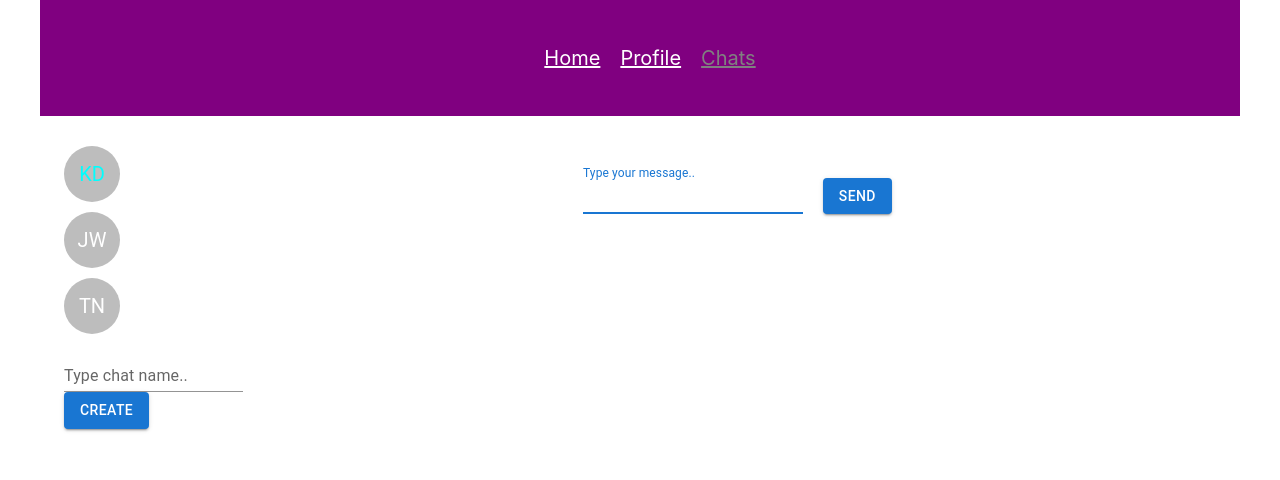
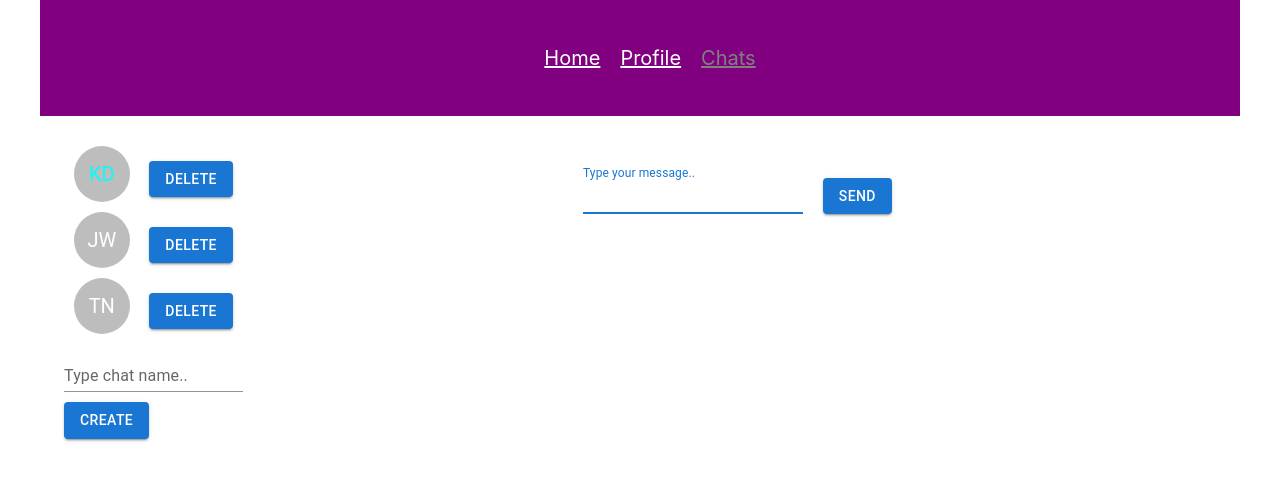
Before and after one commit to Eliseev88/react_course, a React (Create React App) app in the folder my-app/: page /chat/1 in a window 1280 px wide. Shown: the top 480 px of the page. Built offline with nearby package versions, Linux system fonts and the light colour scheme.

Commit message:
delete chats functional + usePrevious + loadash

```diff
--- a/my-app/package.json
+++ b/my-app/package.json
@@ -7,6 +7,7 @@
     "@emotion/styled": "^11.8.1",
     "@mui/material": "^5.5.3",
     "cra-template": "1.1.3",
+    "lodash": "^4.17.21",
     "prop-types": "^15.8.1",
     "react": "^17.0.2",
     "react-dom": "^17.0.2",
--- a/my-app/public/index.html
+++ b/my-app/public/index.html
@@ -9,35 +9,12 @@
       name="description"
       content="Web site created using create-react-app"
     />
-    <link rel="apple-touch-icon" href="%PUBLIC_URL%/logo192.png" />
-    <!--
-      manifest.json provides metadata used when your web app is installed on a
-      user's mobile device or desktop. See https://developers.google.com/web/fundamentals/web-app-manifest/
-    -->
     <link rel="manifest" href="%PUBLIC_URL%/manifest.json" />
-    <!--
-      Notice the use of %PUBLIC_URL% in the tags above.
-      It will be replaced with the URL of the `public` folder during the build.
-      Only files inside the `public` folder can be referenced from the HTML.
 
-      Unlike "/favicon.ico" or "favicon.ico", "%PUBLIC_URL%/favicon.ico" will
-      work correctly both with client-side routing and a non-root public URL.
-      Learn how to configure a non-root public URL by running `npm run build`.
-    -->
     <title>React App</title>
   </head>
   <body>
     <noscript>You need to enable JavaScript to run this app.</noscript>
     <div id="root"></div>
-    <!--
-      This HTML file is a template.
-      If you open it directly in the browser, you will see an empty page.
-
-      You can add webfonts, meta tags, or analytics to this file.
-      The build step will place the bundled scripts into the <body> tag.
-
-      To begin the development, run `npm start` or `yarn start`.
-      To create a production bundle, use `npm run build` or `yarn build`.
-    -->
   </body>
 </html>
--- a/my-app/src/Components/Chat/Chat.jsx
+++ b/my-app/src/Components/Chat/Chat.jsx
@@ -1,14 +1,21 @@
 import Avatar from '@mui/material/Avatar';
+import Button from '@mui/material/Button';
 import { NavLink } from 'react-router-dom';
 import './Chat.scss';
 
-function Chat ({id, name}) {
+function Chat ({id, name, deleteChat}) {
     const firstLetter = name[0];
     const secondLetter = name.split(' ')[1][0];
+
+    const handleClick = () => deleteChat(id);
+
     return (
-        <NavLink to={`/chat/${id}`} className='chat__link'>
-            <Avatar className='chat'>{firstLetter+secondLetter}</Avatar>
-        </NavLink>
+        <div className='chat__wrapper'>
+            <NavLink to={`/chat/${id}`} className='chat__link'>
+                <Avatar className='chat'>{firstLetter+secondLetter}</Avatar>
+            </NavLink>
+            <Button variant="contained" onClick={handleClick}>Delete</Button>
+        </div>
     )
 }
 
--- a/my-app/src/Components/Chat/Chat.scss
+++ b/my-app/src/Components/Chat/Chat.scss
@@ -17,6 +17,12 @@
     display: block;
 }
 
+.chat__wrapper {
+    display: flex;
+    justify-content: space-around;
+    align-items: center;
+}
+
 .active .chat {
     color: aqua;
 }
--- a/my-app/src/Components/ChatList/ChatList.jsx
+++ b/my-app/src/Components/ChatList/ChatList.jsx
@@ -7,34 +7,49 @@ import Button from '@mui/material/Button';
 import TextField from '@mui/material/TextField';
 import { CHATS } from '../../utils/constants';
 import { useState } from 'react';
+import usePrevious from '../../Hooks/usePrevious';
 
 const ChatList = () => {
 
     const [chats, setChat] = useState(CHATS);
     const [value, setValue] = useState('');
+    const [deletedChatId, setDeletedChatId] = useState(null);
 
-    const addChat = chatName => setChat([...chats, {id: chats[chats.length - 1].id + 1, name: chatName}]);
+    const addChat = chatName => {
+        if (chats.length) setChat([...chats, {id: chats[chats.length - 1].id + 1, name: chatName}]);
+        else setChat([{id: 1, name: chatName}]);
+    }
 
     const handleChange = event => setValue(event.target.value);
 
     const handleSubmit = event => {
         event.preventDefault();
+        setDeletedChatId(null);
         addChat(value);
         setValue('');
     }
+
+    const deleteChat = chatId => {
+        const temp = chats.filter(el => el.id !== chatId);
+        setChat([...temp]);
+        setDeletedChatId(chatId);
+    }
+
+    const prevChats = usePrevious(chats);
 
     return (
         <Container maxWidth='lg'>
             <Grid container spacing={2}>
                 <Grid item xs={2}>
                     <Item>
-                        {chats.map(el => <Chat key={el.id} id={el.id} name={el.name} />)}
+                        {chats.map(el => <Chat key={el.id} id={el.id} name={el.name} deleteChat={deleteChat} />)}
                         <form onSubmit={handleSubmit}>
                             <TextField
                                 label="Type chat name.."
                                 variant="standard"
                                 value={value}
                                 onChange={handleChange}
+                                sx={{ marginBottom: '10px' }}
                             />
                             <Button type='submit' variant='contained'>Create</Button>
                         </form>
@@ -42,7 +57,7 @@ const ChatList = () => {
                 </Grid>
                 <Grid item xs={10}>
                     <Item>
-                        <Outlet context={chats} />
+                        <Outlet context={[chats, prevChats, deletedChatId]} />
                     </Item>
                 </Grid>
             </Grid>
--- /dev/null
+++ b/my-app/src/Hooks/usePrevious.js
@@ -0,0 +1,13 @@
+import { useRef, useEffect } from 'react';
+
+function usePrevious(value) {
+    const ref = useRef();
+
+    useEffect(() => {
+      ref.current = value;
+    }, [value]);
+
+    return ref.current;
+  }
+
+  export default usePrevious;
--- a/my-app/src/index.js
+++ b/my-app/src/index.js
@@ -2,11 +2,5 @@ import React from 'react';
 import ReactDOM from 'react-dom';
 import './index.css';
 import App from './App';
-import reportWebVitals from './reportWebVitals';
 
 ReactDOM.render(<App />, document.getElementById('root'));
-
-// If you want to start measuring performance in your app, pass a function
-// to log results (for example: reportWebVitals(console.log))
-// or send to an analytics endpoint. Learn more: https://bit.ly/CRA-vitals
-reportWebVitals();
--- a/my-app/src/screens/Chat/Chat.js
+++ b/my-app/src/screens/Chat/Chat.js
@@ -4,6 +4,7 @@ import { MessageList } from '../../Components/MessageList/MessageList';
 import { Form } from '../../Components/UI/Form/Form';
 import { Navigate, useParams } from 'react-router-dom';
 import { useOutletContext } from "react-router-dom";
+import _ from 'lodash';
 
 const initMessages = {
   1: [],
@@ -14,7 +15,7 @@ const initMessages = {
 export function Chat() {
     const { id } = useParams();
     const [messageList, setMessage] = useState(initMessages);
-    const chats = useOutletContext();
+    const [chats, prevChats, deletedChatId] = useOutletContext();
 
     const addMessage = newMsg => setMessage({...messageList, [id]: [...messageList[id], newMsg]});
 
@@ -44,11 +45,18 @@ export function Chat() {
     }, [messageList]);
 
     useEffect(() => {
-      setMessage({...messageList, [chats.length]: []})
+      if (deletedChatId) {
+        const temp = _.assign({}, messageList);
+        delete temp[deletedChatId];
+        setMessage({...temp})
+      } else if (prevChats) {
+        const lastChatId = Math.max(...Object.keys(messageList)) + 1;
+        setMessage({...messageList, [lastChatId]: []});
+      }
     }, [chats]);
 
     if (!messageList[id]) return <Navigate to='/chat' replace />
-    console.log(messageList)
+
     return (
       <>
         <MessageList messages={messageList[id]}/>
--- /dev/null
+++ b/my-app/src/utils/ChatIdContext.js
@@ -0,0 +1,3 @@
+import React from "react";
+
+export const ChatIdContext = React.createContext();
```
Also changed, not shown: my-app/src/App.scss (line endings or trailing spaces), 1 other file (tests, documents, lock files or other folders).
